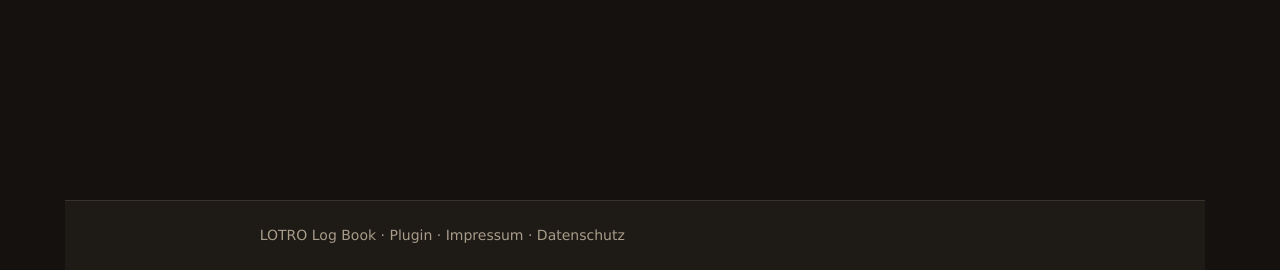
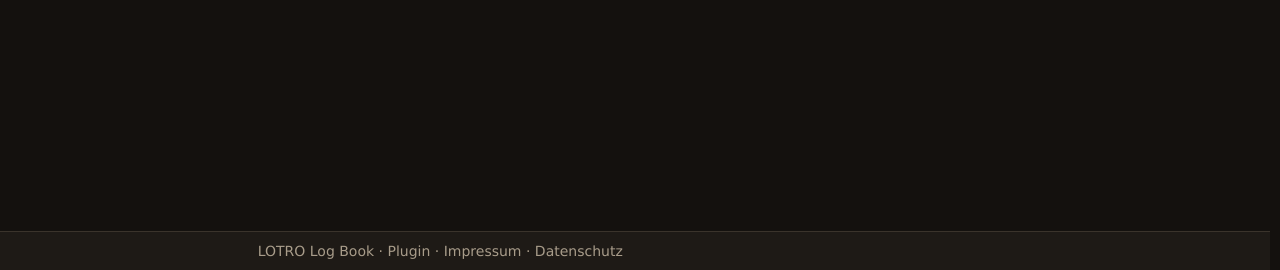
Before and after one commit to Sirhexalot/lotro-log-book, a PHP site: template php/templates/app/abenteuer.twig in a window 1280 px wide. Shown: the part 530-800 px from the top of the page. Run offline with PHP 8.4, Linux system fonts and the light colour scheme; the template is opened without the code that fills it, so the values that code supplies are empty; some libraries are stand-ins or nearby versions.

Commit message:
Make footer full-width with compact inner container

```diff
--- a/php/templates/app/layout.twig
+++ b/php/templates/app/layout.twig
@@ -46,11 +46,13 @@
 
 {% block fuss %}{% endblock %}
 <footer class="seitenfuss">
-	<p>LOTRO Log Book · <a href="/{{ lang }}/plugin/">Plugin</a> · <a href="/impressum.html?lang={{ lang }}">Impressum</a> · <a href="/datenschutz.html?lang={{ lang }}">Datenschutz</a></p>
-	<p class="footer-statistik">
-		<span data-statistik-aktiv hidden><a class="unterwegs-symbol" href="https://icons8.com/icon/TZNgFj31O74L/gandalf" target="_blank" rel="noopener" aria-label="Gandalf icon by Icons8"><img src="/bild/gandalf.png" alt=""></a><span data-statistik-aktiv-text></span></span>
-	</p>
-	<nav class="sprachen" aria-label="Sprache">{% for sprache in sprachen %}<a href="{{ sprache.url }}" hreflang="{{ sprache.lang }}" lang="{{ sprache.lang }}"{% if sprache.aktiv %} aria-current="page"{% endif %}>{{ sprache.label }}</a>{% endfor %}</nav>
+	<div class="seitenfuss-innen">
+		<p>LOTRO Log Book · <a href="/{{ lang }}/plugin/">Plugin</a> · <a href="/impressum.html?lang={{ lang }}">Impressum</a> · <a href="/datenschutz.html?lang={{ lang }}">Datenschutz</a></p>
+		<p class="footer-statistik">
+			<span data-statistik-aktiv hidden><a class="unterwegs-symbol" href="https://icons8.com/icon/TZNgFj31O74L/gandalf" target="_blank" rel="noopener" aria-label="Gandalf icon by Icons8"><img src="/bild/gandalf.png" alt=""></a><span data-statistik-aktiv-text></span></span>
+		</p>
+		<nav class="sprachen" aria-label="Sprache">{% for sprache in sprachen %}<a href="{{ sprache.url }}" hreflang="{{ sprache.lang }}" lang="{{ sprache.lang }}"{% if sprache.aktiv %} aria-current="page"{% endif %}>{{ sprache.label }}</a>{% endfor %}</nav>
+	</div>
 </footer>
 {# The build used to set this inline; the map reads it for its images. #}
 <script>window.MQL_BILD_PFAD = 'karten/{{ lang }}/';</script>
--- a/php/templates/layout.twig
+++ b/php/templates/layout.twig
@@ -36,7 +36,7 @@
 </div></header>
 <main class="katalog-inhalt"><nav aria-label="Breadcrumb" class="katalog-pfad">{{ crumbs|raw }}</nav>
 {% block inhalt %}{% endblock %}</main>
-<footer class="seitenfuss"><p>{{ legal|raw }} · <a href="/{{ lang }}/plugin/">Plugin</a> · {{ privacy|raw }}</p><p class="footer-statistik"><span data-statistik-aktiv hidden><a class="unterwegs-symbol" href="https://icons8.com/icon/TZNgFj31O74L/gandalf" target="_blank" rel="noopener" aria-label="Gandalf icon by Icons8"><img src="/bild/gandalf.png" alt=""></a><span data-statistik-aktiv-text></span></span></p><nav aria-label="Languages">{{ languages|raw }}</nav></footer>
+<footer class="seitenfuss"><div class="seitenfuss-innen"><p>{{ legal|raw }} · <a href="/{{ lang }}/plugin/">Plugin</a> · {{ privacy|raw }}</p><p class="footer-statistik"><span data-statistik-aktiv hidden><a class="unterwegs-symbol" href="https://icons8.com/icon/TZNgFj31O74L/gandalf" target="_blank" rel="noopener" aria-label="Gandalf icon by Icons8"><img src="/bild/gandalf.png" alt=""></a><span data-statistik-aktiv-text></span></span></p><nav aria-label="Languages">{{ languages|raw }}</nav></div></footer>
 <script src="/statistik.js?v={{ asset_stand }}" defer></script>
 {{ scripts|raw }}
 {% if related_lists|default([]) %}
--- a/web/gemeinsam.css
+++ b/web/gemeinsam.css
@@ -237,11 +237,23 @@ footer {
 }
 .seitenfuss {
 	width: 100%;
+	padding: 0;
+}
+.seitenfuss-innen {
+	display: flex;
+	flex-wrap: wrap;
+	align-items: center;
+	justify-content: space-between;
+	gap: 4px 18px;
+	width: 100%;
 	max-width: var(--huelle);
+	min-height: 38px;
 	margin-inline: auto;
+	padding: 5px 16px;
 	box-sizing: border-box;
 }
 footer p { margin: 0; padding: 0; color: var(--schwach); }
+footer.seitenfuss p { padding: 0; }
 footer a { color: var(--schwach); text-decoration: none; }
 footer a:hover, footer a:focus-visible { color: var(--gold); text-decoration: underline; }
 :focus-visible { outline: 2px solid var(--gold); outline-offset: 3px; }
@@ -279,7 +291,7 @@ body.seite-start main { flex: 1; }
 .zutaten-herkunft ul { padding-left: 1.25rem; }
 /* The map stays a fixed-height app; its footer must consume real layout space. */
 body[data-seite="karte"] { grid-template-rows: auto minmax(0, 1fr) auto; }
-body[data-seite="karte"] footer { padding: 4px 16px; }
+body[data-seite="karte"] .seitenfuss { padding: 0; }
 
 /* Compact start page: useful actions come before screenshots and explanation. */
 body[data-seite="start"] main { max-width: var(--huelle); margin-inline: auto; padding-top: 24px; }
--- a/web/menue.js
+++ b/web/menue.js
@@ -329,16 +329,20 @@
 	var footer = document.querySelector('footer');
 	if (!footer) { footer = document.createElement('footer'); document.body.appendChild(footer); }
 	if (footer.classList.contains('seitenfuss')) { return; }
+	footer.classList.add('seitenfuss');
 	footer.textContent = '';
+	var footerInnen = document.createElement('div');
+	footerInnen.className = 'seitenfuss-innen';
+	footer.appendChild(footerInnen);
 	var recht = document.createElement('p');
 	[['/impressum.html', 'footer_recht'], ['/datenschutz.html', 'footer_datenschutz']].forEach(function (item, index) {
 		if (index) { recht.appendChild(document.createTextNode(' · ')); }
 		var link = document.createElement('a'); link.href = item[0] + '?lang=' + sprache;
 		link.textContent = t(item[1]); recht.appendChild(link);
 	});
-	footer.appendChild(recht);
+	footerInnen.appendChild(recht);
 	// The language buttons moved from the header into the footer: the language
 	// comes from the address, the stored choice or the browser anyway.
 	var sprachen = document.querySelector('.sprachen');
-	if (sprachen && sprachen.parentNode !== footer) { footer.appendChild(sprachen); }
+	if (sprachen && sprachen.parentNode !== footerInnen) { footerInnen.appendChild(sprachen); }
 })();
```
